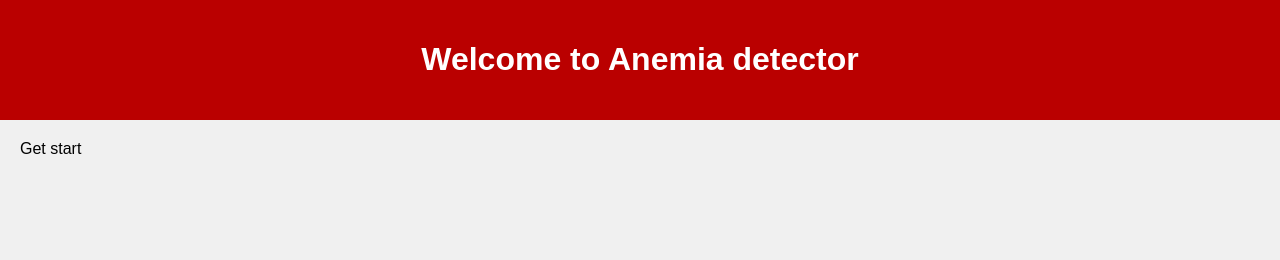
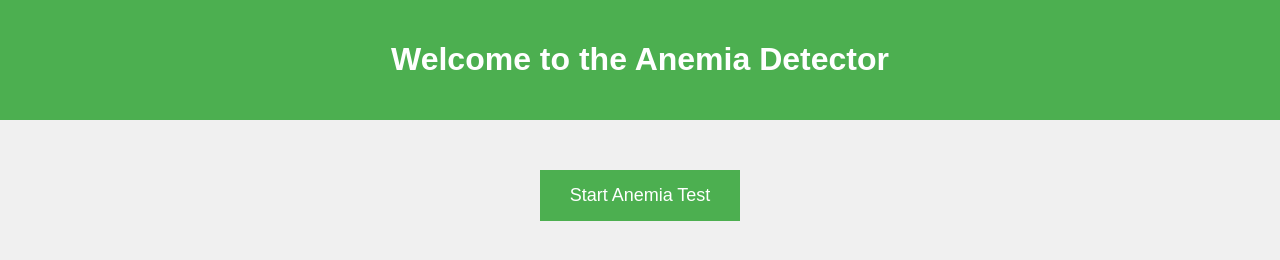
Before and after one commit to Chalothonnn/anemia-detector, a plain HTML site: page index.html in a window 1280 px wide. Drawn offline with Linux system fonts and the light colour scheme.

Commit message:
Add files via upload

```diff
--- a/index.html
+++ b/index.html
@@ -3,15 +3,17 @@
 <head>
     <meta charset="UTF-8">
     <meta name="viewport" content="width=device-width, initial-scale=1.0">
-    <title>Anemia detector</title>
+    <title>Anemia Detector</title>
     <link rel="stylesheet" href="styles.css">
 </head>
 <body>
     <header>
-        <h1>Welcome to Anemia detector</h1>
+        <h1>Welcome to the Anemia Detector</h1>
     </header>
-    <main>
-        <p>Get start</p>
-    </main>
+    <section>
+        <button onclick="startAnemiaTest()">Start Anemia Test</button>
+        <div id="testResult"></div>
+    </section>
+    <script src="scripts.js"></script>
 </body>
 </html>
--- a/scripts.js
+++ b/scripts.js
@@ -1,4 +1,4 @@
-// scripts.js
-document.addEventListener("DOMContentLoaded", function() {
-    console.log("Website Loaded!");
-});
+function startAnemiaTest() {
+    const result = Math.random() > 0.5 ? "Anemia detected" : "No risk of Anemia";
+    document.getElementById('testResult').innerText = result;
+}
--- a/styles.css
+++ b/styles.css
@@ -1,28 +1,35 @@
-/* styles.css */
 body {
     font-family: Arial, sans-serif;
+    text-align: center;
     background-color: #f0f0f0;
     margin: 0;
     padding: 0;
 }
 
 header {
-    background-color: #ba0000;
+    background-color: #4CAF50;
+    padding: 20px;
     color: white;
-    text-align: center;
-    padding: 20px;
 }
 
-main {
-    margin: 20px;
+section {
+    margin-top: 50px;
 }
 
-footer {
-    background-color: #ba0000;
+button {
+    padding: 15px 30px;
+    font-size: 18px;
+    background-color: #4CAF50;
     color: white;
-    text-align: center;
-    padding: 10px;
-    position: fixed;
-    width: 100%;
-    bottom: 0;
+    border: none;
+    cursor: pointer;
 }
+
+button:hover {
+    background-color: #45a049;
+}
+
+#testResult {
+    margin-top: 20px;
+    font-size: 24px;
+}
```
